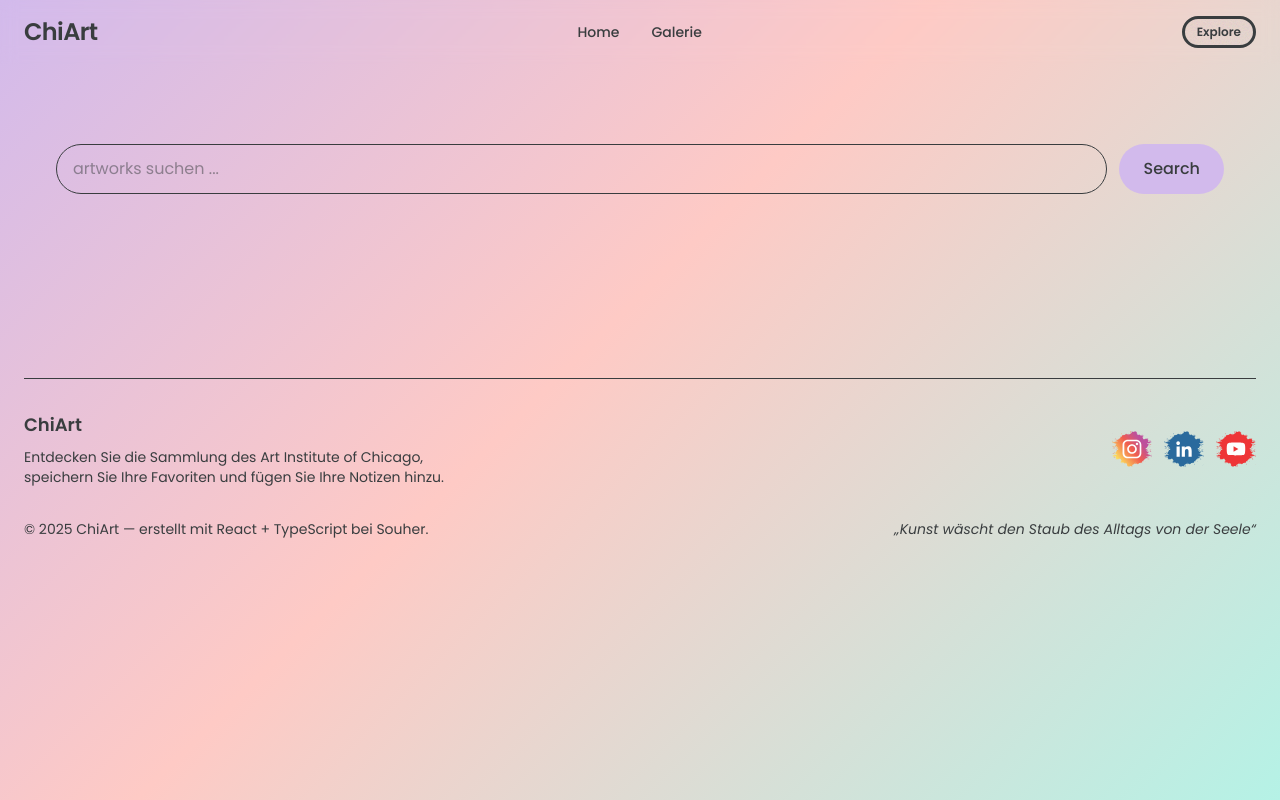
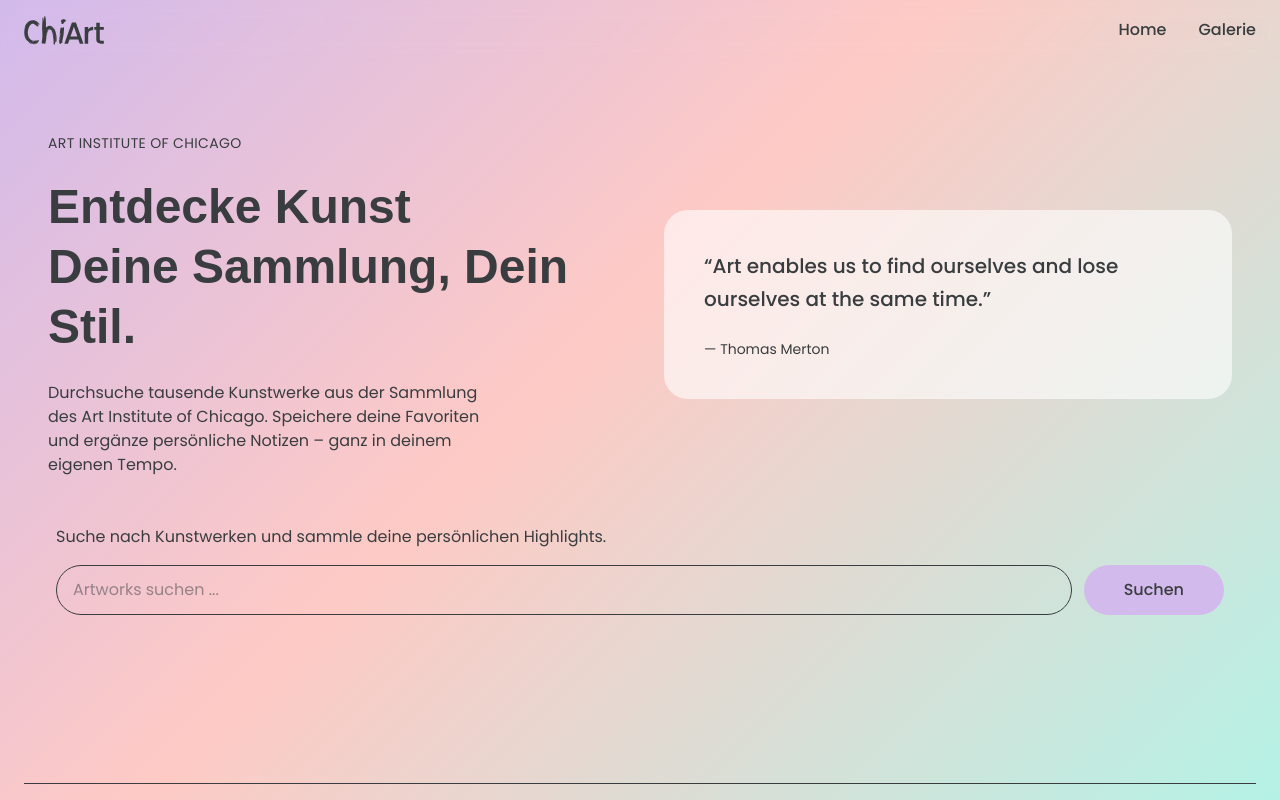
Before and after one commit to SouherAltaleb/ChiArt, a React (Vite) app: page / in a window 1280 px wide. Shown: the top 800 px of the page. Built offline with nearby package versions, Linux system fonts and the light colour scheme; a web font is replaced by a local one.

Commit message:
hero section, style anpassung

```diff
--- a/src/components/ArtworkCard.tsx
+++ b/src/components/ArtworkCard.tsx
@@ -39,33 +39,21 @@ export default function ArtworkCard({
             Kein Bild
           </div>
         )}
-        {/* add button */}
+        {/* add herz button */}
         {onAddToGallery && (
           <button
             onClick={() => onAddToGallery(artwork)}
             aria-label="Add to gallery"
-            className={`
-      absolute
-      top-3
-      right-3
-      w-10
-      h-10
-      rounded-full
-      flex
-      items-center
-      justify-center
-      backdrop-blur
-      transition
-      duration-300
-      ${
-        isSaved
-          ? "bg-rose-500 text-white scale-110"
-          : "bg-white/80 text-rose-500 hover:bg-rose-500 hover:text-white hover:scale-110"
-      }
-      active:scale-95
-    `}
+            className={`absolute top-3 right-3 w-10 h-10 rounded-full flex items-center justify-center  backdrop-blur  transition duration-300
+                        ${
+                          isSaved
+                            ? "bg-rose-400 text-white scale-110"
+                            : "bg-white/80 text-rose-400 hover:bg-rose-400 hover:text-white hover:scale-110"
+                        }
+                         active:scale-95
+                     `}
           >
-            {isSaved ? "❤️" : "🤍"}
+            {isSaved ? "♥︎" : "♡"}
           </button>
         )}
       </div>
--- a/src/components/Footer.tsx
+++ b/src/components/Footer.tsx
@@ -9,7 +9,7 @@ export default function Footer() {
         <div className="flex flex-col md:flex-row md:items-center md:justify-between gap-6">
           {/* Brand + small text */}
           <div className="flex flex-col gap-2">
-            <p className="text-lg font-semibold text-dark">ChiArt</p>
+            <img src="logo.svg" alt="logo" className="w-15" />
             <p className="text-sm text-dark/60 max-w-md">
               Entdecken Sie die Sammlung des Art Institute of Chicago, speichern
               Sie Ihre Favoriten und fügen Sie Ihre Notizen hinzu.
--- a/src/components/Header.tsx
+++ b/src/components/Header.tsx
@@ -2,27 +2,22 @@ import { Link } from "react-router-dom";
 
 export default function Header() {
   return (
-    <header className="sticky top-0 z-50 backdrop-blur bg-vanilla/70">
+    <header className="sticky top-0 z-50 backdrop-blur">
       <div className="max-w-7xl mx-auto px-6 py-4 flex items-center justify-between">
         {/* Logo */}
         <Link to="/" className="text-2xl font-semibold tracking-tight">
-          ChiArt
+          <img src="logo.svg" alt="logo" className="w-20" />
         </Link>
 
         {/* Navigation */}
-        <nav className="flex gap-8 text-sm font-medium">
-          <Link to="/" className="hover:opacity-70">
+        <nav className="flex gap-8 text-md font-medium">
+          <Link to="/" className="hover:text-(--color-vanilla) ">
             Home
           </Link>
-          <Link to="/gallery" className="hover:opacity-70">
+          <Link to="/gallery" className="hover:text-(--color-vanilla)">
             Galerie
           </Link>
         </nav>
-
-        {/* CTA */}
-        <button className="btn btn-sm rounded-full bg-dark text-vanilla hover:bg-dark/80">
-          Explore
-        </button>
       </div>
     </header>
   );
--- a/src/index.css
+++ b/src/index.css
@@ -42,5 +42,34 @@ h1,
 h2,
 h3 {
   font-family: "Winky Sans", sans-serif;
+
   font-weight: 600;
 }
+
+/* hero animation */
+@keyframes fadeUp {
+  from {
+    opacity: 0;
+    transform: translateY(12px);
+  }
+  to {
+    opacity: 1;
+    transform: translateY(0);
+  }
+}
+
+.animate-fade-up {
+  animation: fadeUp 0.8s ease-out both;
+}
+
+/* Nav hover */
+a {
+  position: relative;
+  transition: all 0.5s;
+}
+
+a:hover {
+  text-shadow: 0 0 20px #d2baec, 0 0 20px #d2baec, 0 0 30px #d2baec,
+    0 0 40px #d2baec;
+  font-weight: 600;
+}
--- a/src/layout/MainLayout.tsx
+++ b/src/layout/MainLayout.tsx
@@ -5,7 +5,7 @@ import Header from "../components/Header";
 
 export default function MainLayout() {
   return (
-    <div className="min-h-screen bg-soft-gradient text-dark">
+    <div className="min-h-screen bg-soft-gradient text-(--color-dark)">
       <Header />
       <main className="max-w-7xl mx-auto px-6 py-12">
         <Outlet />
--- a/src/pages/Home.tsx
+++ b/src/pages/Home.tsx
@@ -1,5 +1,6 @@
 import SearchPage from "./Search";
 import { type Artwork } from "../schemas/artworkSchema";
+import { useState, useEffect } from "react";
 
 type HomeProps = {
   onAddToGallery: (artwork: Artwork) => void;
@@ -7,9 +8,58 @@ type HomeProps = {
 };
 
 export default function Home({ onAddToGallery, galleryIds }: HomeProps) {
+  // ANIMATION FÜR HERO
+  const [animate, setAnimate] = useState(false);
+
+  useEffect(() => {
+    setAnimate(true);
+  }, []);
+
   return (
-    <div>
-      <SearchPage onAddToGallery={onAddToGallery} galleryIds={galleryIds} />
+    <div
+      className={`flex flex-col gap-6 ${
+        animate ? "animate-fade-up" : "opacity-0"
+      }`}
+    >
+      {/* HERO */}
+      <section className="max-w-7xl mx-auto p-6">
+        <div className="grid grid-cols-1 md:grid-cols-2 gap-12 items-center">
+          {/* Text */}
+          <div className="flex flex-col gap-6">
+            <span className="text-sm tracking-wide uppercase ">
+              Art Institute of Chicago
+            </span>
+
+            <h1 className="text-4xl md:text-5xl font-semibold leading-tight ">
+              Entdecke Kunst
+              <br />
+              Deine Sammlung, Dein Stil.
+            </h1>
+
+            <p className="text-base max-w-md">
+              Durchsuche tausende Kunstwerke aus der Sammlung des Art Institute
+              of Chicago. Speichere deine Favoriten und ergänze persönliche
+              Notizen – ganz in deinem eigenen Tempo.
+            </p>
+          </div>
+          {/* Quote */}
+          <div className="rounded-3xl bg-white/60 backdrop-blur p-10 flex flex-col justify-center gap-6">
+            <p className="text-xl font-medium leading-relaxed ">
+              “Art enables us to find ourselves and lose ourselves at the same
+              time.”
+            </p>
+            <span className="text-sm">— Thomas Merton</span>
+          </div>
+        </div>
+      </section>
+      {/* suche */}
+      <section className="">
+        <p className="px-8">
+          {" "}
+          Suche nach Kunstwerken und sammle deine persönlichen Highlights.
+        </p>
+        <SearchPage onAddToGallery={onAddToGallery} galleryIds={galleryIds} />
+      </section>
     </div>
   );
 }
--- a/src/pages/Search.tsx
+++ b/src/pages/Search.tsx
@@ -39,18 +39,8 @@ export default function Search({
 
   return (
     <div className="flex flex-col gap-10">
-      {/* SEARCH BLOCK */}
-      <section
-        className="
-        rounded-full
-        p-8
-        bg-dark/90
-        text-vanilla
-        flex
-        flex-col
-        gap-6
-      "
-      >
+      {/* SUche block*/}
+      <section className=" rounded-full  px-8 py-4  flex flex-col gap-6">
         {/* Header */}
         {/* <div className="flex items-start justify-between gap-6">
           <div>
@@ -58,71 +48,22 @@ export default function Search({
           </div>
         </div> */}
 
-        {/* Input row */}
+        {/* Input suche*/}
         <div className="flex gap-3">
           <input
             value={query}
             onChange={(e) => setQuery(e.target.value)}
-            placeholder="artworks suchen ..."
-            className="
-            flex-1
-            rounded-full
-            px-4
-            py-3
-            bg-transparent
-            border
-            border-(--color-dark)
-            text-vanilla
-            placeholder:text-vanilla/40
-            focus:outline-none
-            focus:border-vanilla
-          "
+            placeholder="Artworks suchen ..."
+            className=" flex-1 rounded-full px-4 py-3 bg-transparent border border-(--color-dark) focus:outline-none focus:border-(--color-vanilla) "
           />
 
           <button
             onClick={handleSearch}
-            className="
-            px-6
-            rounded-full
-            bg-(--color-lila)
-            text-(--color-dark)
-            font-medium
-          transition duration-300 hover:bg-(--color-mint) hover:shadow-lg active:scale-95
-          "
+            className=" px-10 rounded-full bg-(--color-lila) text-(--color-dark) font-medium  transition duration-300 hover:bg-(--color-mint) hover:shadow-lg active:scale-95"
           >
-            Search
+            Suchen
           </button>
         </div>
-
-        {/* Quick picks */}
-        {/* <div className="flex flex-wrap gap-3 text-sm">
-          {[
-            "monet",
-            "picasso",
-            "cats",
-            "portrait",
-            "impressionism",
-            "ukiyo-e",
-          ].map((tag) => (
-            <button
-              key={tag}
-              onClick={() => {
-                setQuery(tag);
-                handleSearch();
-              }}
-              className="
-                px-3
-                py-1.5
-                rounded-full
-                bg-vanilla/10
-                hover:bg-vanilla/20
-                transition
-              "
-            >
-              {tag}
-            </button>
-          ))}
-        </div> */}
       </section>
 
       {/* STATUS */}
```
Also changed, not shown: public/logo.svg (added).
